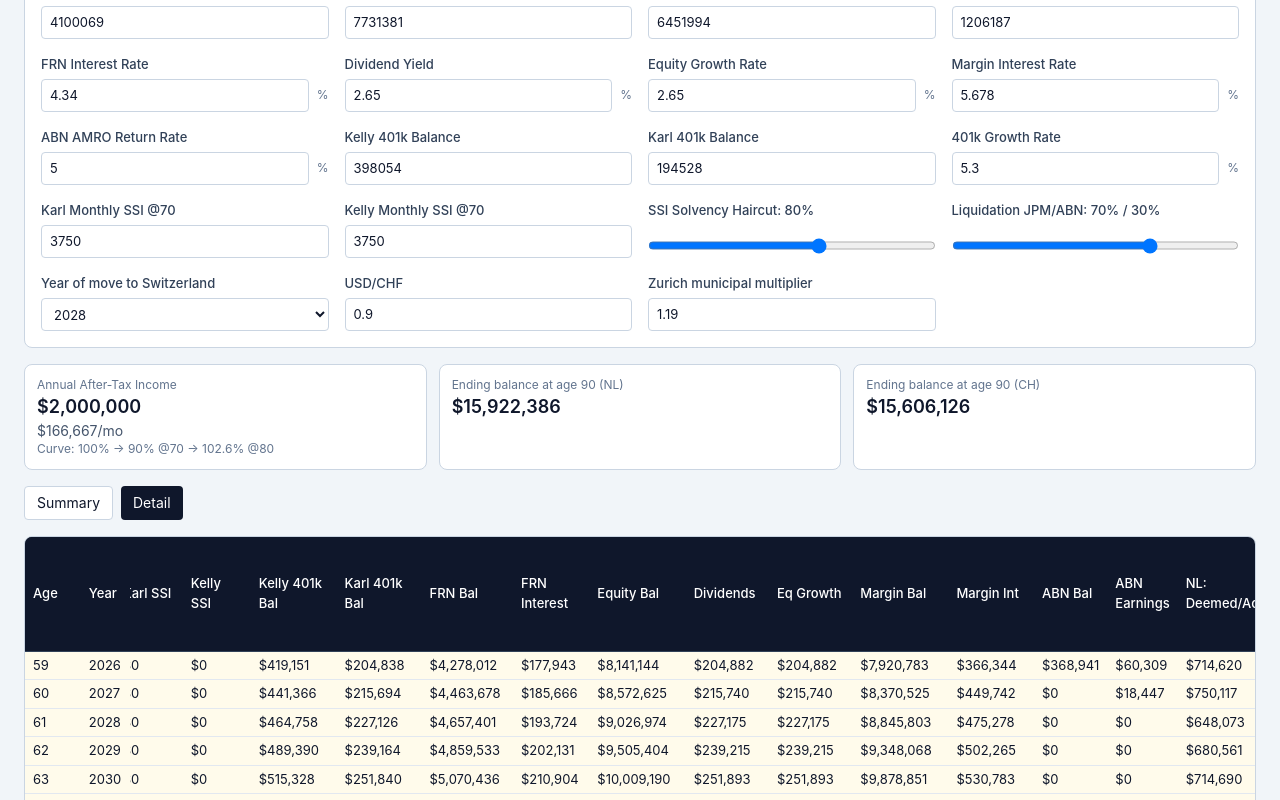
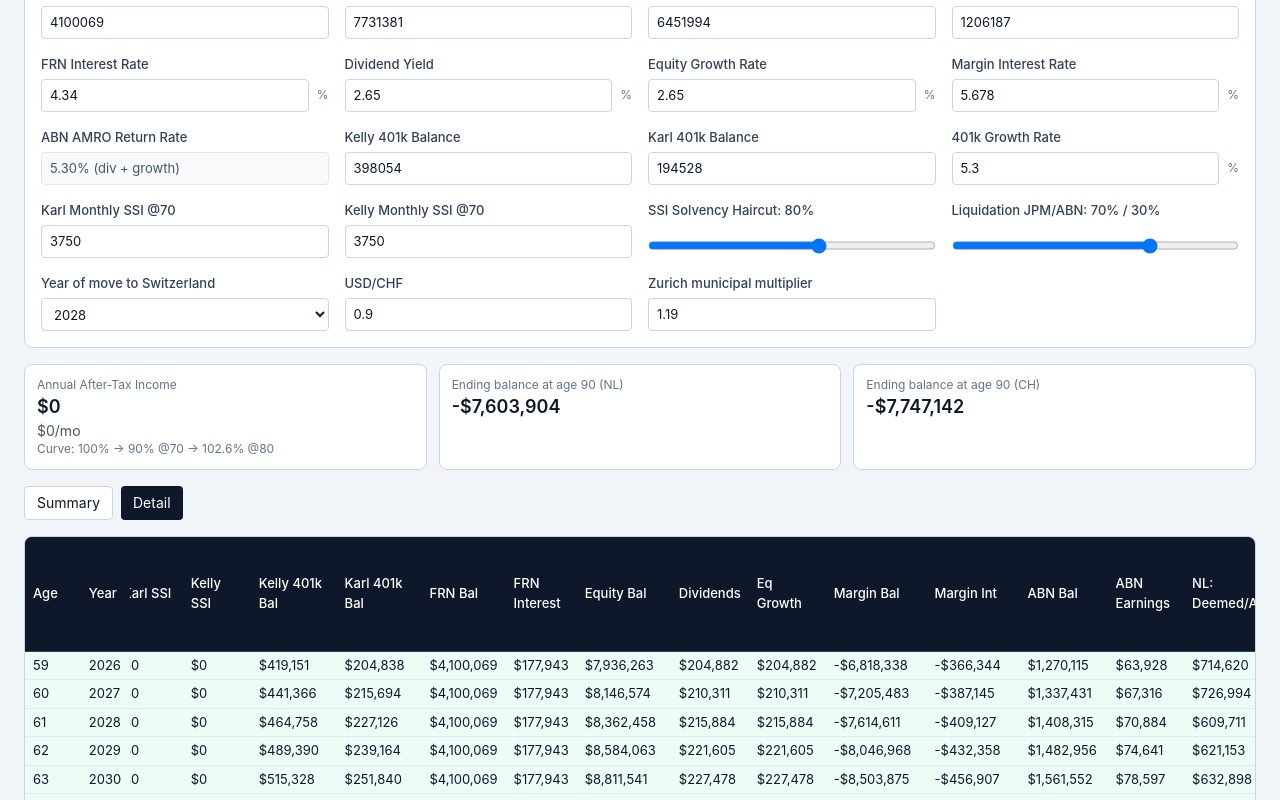
Before and after one commit to KCALLC/retirement-calculator, a Next.js app: page / in a window 1280 px wide. Shown: the part 260-1060 px from the top of the page. Built offline with nearby package versions, Linux system fonts and the light colour scheme.

Commit message:
v3: Fix model mechanics - FRN constant, equity growth only, ABN=div+growth, margin negative display, summary all 33 rows with income breakdown

```diff
--- a/src/app/page.tsx
+++ b/src/app/page.tsx
@@ -165,11 +165,12 @@ function runProjection(inputs: Inputs, baseWithdrawal: number): YearRow[] {
   for (let year = START_YEAR; year <= END_YEAR; year++) {
     const age = year - 1967;
 
-    const frnInterest = frn * (inputs.frnRate / 100);
-    const dividends = eq * (inputs.dividendYield / 100);
-    const eqGrowth = eq * (inputs.equityGrowthRate / 100);
-    const marginInt = margin * (inputs.marginRate / 100);
-    const abnEarnings = abn * (inputs.abnReturnRate / 100);
+    const frnInterest = frn * (inputs.frnRate / 100); // Cash income, NOT reinvested into FRN
+    const dividends = eq * (inputs.dividendYield / 100); // Cash income, NOT added to equity balance
+    const eqGrowth = eq * (inputs.equityGrowthRate / 100); // Growth IS added to equity balance
+    const marginInt = margin * (inputs.marginRate / 100); // Capitalizes onto margin loan
+    const abnRate = (inputs.dividendYield + inputs.equityGrowthRate) / 100; // ABN earns at combined div + growth rate
+    const abnEarnings = abn * abnRate; // Reinvested into ABN balance
 
     const kelly401kEarn = kelly401k * (inputs.k401kGrowthRate / 100);
     const karl401kEarn = karl401k * (inputs.k401kGrowthRate / 100);
@@ -204,18 +205,17 @@ function runProjection(inputs: Inputs, baseWithdrawal: number): YearRow[] {
 
     const withdrawal = baseWithdrawal * getCurveMultiplier(age);
 
-    // Apply income to balances
-    frn += frnInterest;
-    eq += dividends + eqGrowth;
+    // Apply growth to balances
+    // FRN: balance stays CONSTANT (interest is cash, not reinvested)
+    // Equity: grows by growth rate (dividends are cash, not reinvested)
+    eq += eqGrowth;
+    // ABN: earnings reinvested into balance
     abn += abnEarnings;
+    // 401k: earnings compound
     kelly401k += kelly401kEarn;
     karl401k += karl401kEarn;
-
-    // Margin interest increases the margin loan (it's capitalized)
+    // Margin: interest capitalizes (increases the loan)
     margin += marginInt;
-
-    // SSI reduces the needed withdrawal (it's cash income)
-    // 401k earnings compound but aren't withdrawn yet (add withdrawal logic later if needed)
 
     // Liquidation: withdrawals come from JPM margin (increasing it) and ABN
     // But margin can't exceed: 90% of FRN + 50% of equities
@@ -256,14 +256,10 @@ function runProjection(inputs: Inputs, baseWithdrawal: number): YearRow[] {
 
     const totalIncome =
       frnInterest +
-      dividends +
-      eqGrowth +
-      abnEarnings +
-      kelly401kEarn +
-      karl401kEarn +
+      dividends -
+      marginInt +
       karlSsi +
-      kellySsi -
-      marginInt;
+      kellySsi;
 
     rows.push({
       age,
@@ -463,7 +459,10 @@ export default function Home() {
               <InputField label="Equity Growth Rate" value={inputs.equityGrowthRate} suffix="%" step={0.01} onChange={(v) => setInputs({ ...inputs, equityGrowthRate: v })} />
               <InputField label="Margin Interest Rate" value={inputs.marginRate} suffix="%" step={0.001} onChange={(v) => setInputs({ ...inputs, marginRate: v })} />
 
-              <InputField label="ABN AMRO Return Rate" value={inputs.abnReturnRate} suffix="%" step={0.01} onChange={(v) => setInputs({ ...inputs, abnReturnRate: v })} />
+              <div className="grid gap-1 text-[13px]">
+                <span className="font-medium text-slate-700">ABN AMRO Return Rate</span>
+                <div className="rounded border border-slate-200 bg-slate-50 px-2 py-1.5 text-slate-600">{(inputs.dividendYield + inputs.equityGrowthRate).toFixed(2)}% (div + growth)</div>
+              </div>
               <InputField label="Kelly 401k Balance" value={inputs.kelly401k} onChange={(v) => setInputs({ ...inputs, kelly401k: v })} />
               <InputField label="Karl 401k Balance" value={inputs.karl401k} onChange={(v) => setInputs({ ...inputs, karl401k: v })} />
               <InputField label="401k Growth Rate" value={inputs.k401kGrowthRate} suffix="%" step={0.01} onChange={(v) => setInputs({ ...inputs, k401kGrowthRate: v })} />
@@ -527,31 +526,38 @@ export default function Home() {
               <table className="min-w-full text-[13px]">
                 <thead className="bg-slate-900 text-white">
                   <tr>
-                    {["Band", "Total Income", "Total Tax NL", "Total Tax CH", "Total Withdrawals", "Avg Annual Withdrawal", "Ending Balance NL", "Ending Balance CH"].map((h) => (
-                      <th key={h} className="px-3 py-2 text-left font-medium">{h}</th>
+                    {["Age", "Year", "Dividend Income", "Interest Income", "Margin Int Paid", "SSI Income", "Net Income", "Tax (NL)", "Tax (CH)", "Withdrawal", "Ending Bal (NL)", "Ending Bal (CH)"].map((h) => (
+                      <th key={h} className="px-3 py-2 text-left font-medium whitespace-nowrap">{h}</th>
                     ))}
                   </tr>
                 </thead>
                 <tbody>
-                  {bands.map((b) => (
-                    <tr key={b.label} className="border-t border-slate-200">
-                      <td className="px-3 py-2 font-medium">{b.label}</td>
-                      <td className="px-3 py-2">{usd(b.totalIncome)}</td>
-                      <td className="px-3 py-2">{usd(b.totalTaxNL)}</td>
-                      <td className="px-3 py-2">{usd(b.totalTaxCH)}</td>
-                      <td className="px-3 py-2">{usd(b.totalWithdrawal)}</td>
-                      <td className="px-3 py-2">{usd(b.avgWithdrawal)}</td>
-                      <td className="px-3 py-2">{usd(b.endingNL)}</td>
-                      <td className="px-3 py-2">{usd(b.endingCH)}</td>
+                  {rows.map((r) => (
+                    <tr key={r.year} className={`${rowStyle(r)} border-t border-slate-200`}>
+                      <td className="px-3 py-2">{r.age}</td>
+                      <td className="px-3 py-2">{r.year}</td>
+                      <td className="px-3 py-2">{usd(r.dividends)}</td>
+                      <td className="px-3 py-2">{usd(r.frnInterest)}</td>
+                      <td className="px-3 py-2">{usd(-r.marginInt)}</td>
+                      <td className="px-3 py-2">{usd(r.karlSsi + r.kellySsi)}</td>
+                      <td className="px-3 py-2 font-medium">{usd(r.totalIncome)}</td>
+                      <td className="px-3 py-2">{usd(r.nlBox3Tax)}</td>
+                      <td className="px-3 py-2">{usd(r.chTotalTax)}</td>
+                      <td className="px-3 py-2">{usd(r.withdrawal)}</td>
+                      <td className="px-3 py-2 font-semibold">{usd(r.endingBalanceNL)}</td>
+                      <td className="px-3 py-2 font-semibold">{usd(r.endingBalanceCH)}</td>
                     </tr>
                   ))}
                   <tr className="border-t-2 border-slate-900 bg-slate-50 font-semibold">
-                    <td className="px-3 py-2">Lifetime Total</td>
-                    <td className="px-3 py-2">{usd(totals.totalIncome)}</td>
+                    <td className="px-3 py-2" colSpan={2}>Lifetime Total</td>
+                    <td className="px-3 py-2">{usd(rows.reduce((a, r) => a + r.dividends, 0))}</td>
+                    <td className="px-3 py-2">{usd(rows.reduce((a, r) => a + r.frnInterest, 0))}</td>
+                    <td className="px-3 py-2">{usd(-rows.reduce((a, r) => a + r.marginInt, 0))}</td>
+                    <td className="px-3 py-2">{usd(rows.reduce((a, r) => a + r.karlSsi + r.kellySsi, 0))}</td>
+                    <td className="px-3 py-2">{usd(rows.reduce((a, r) => a + r.totalIncome, 0))}</td>
                     <td className="px-3 py-2">{usd(totals.totalTaxNL)}</td>
                     <td className="px-3 py-2">{usd(totals.totalTaxCH)}</td>
                     <td className="px-3 py-2">{usd(totals.totalWithdrawal)}</td>
-                    <td className="px-3 py-2">{usd(totals.avgWithdrawal)}</td>
                     <td className="px-3 py-2">{usd(totals.endingNL)}</td>
                     <td className="px-3 py-2">{usd(totals.endingCH)}</td>
                   </tr>
@@ -606,8 +612,8 @@ export default function Home() {
                     <td className="px-2 py-1">{usd(r.equityBal)}</td>
                     <td className="px-2 py-1">{usd(r.dividends)}</td>
                     <td className="px-2 py-1">{usd(r.eqGrowth)}</td>
-                    <td className="px-2 py-1">{usd(r.marginBal)}</td>
-                    <td className="px-2 py-1">{usd(r.marginInt)}</td>
+                    <td className="px-2 py-1">{usd(-r.marginBal)}</td>
+                    <td className="px-2 py-1">{usd(-r.marginInt)}</td>
                     <td className="px-2 py-1">{usd(r.abnBal)}</td>
                     <td className="px-2 py-1">{usd(r.abnEarnings)}</td>
                     <td className="px-2 py-1">{usd(r.nlDeemedOrActual)}</td>
```
